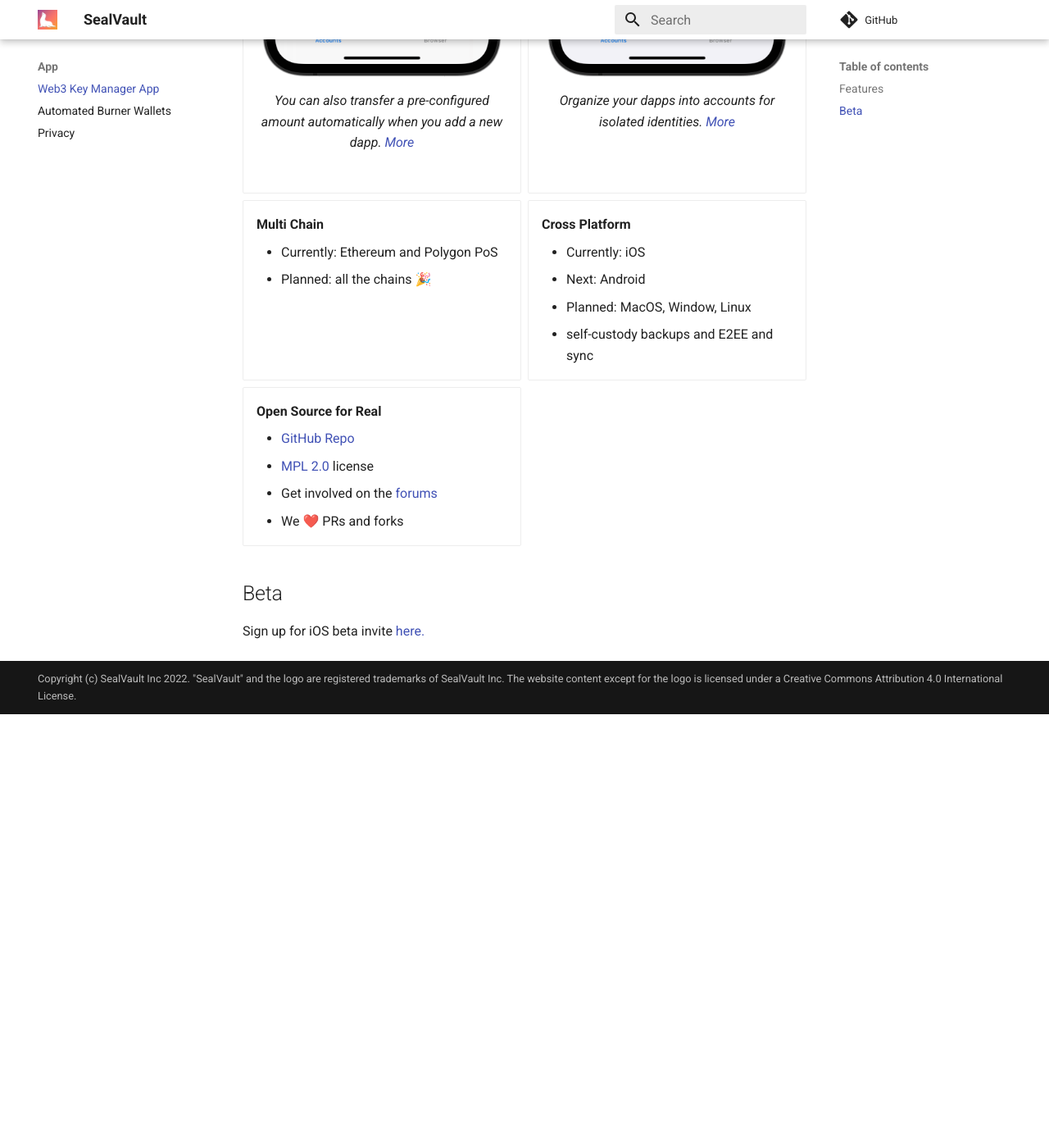
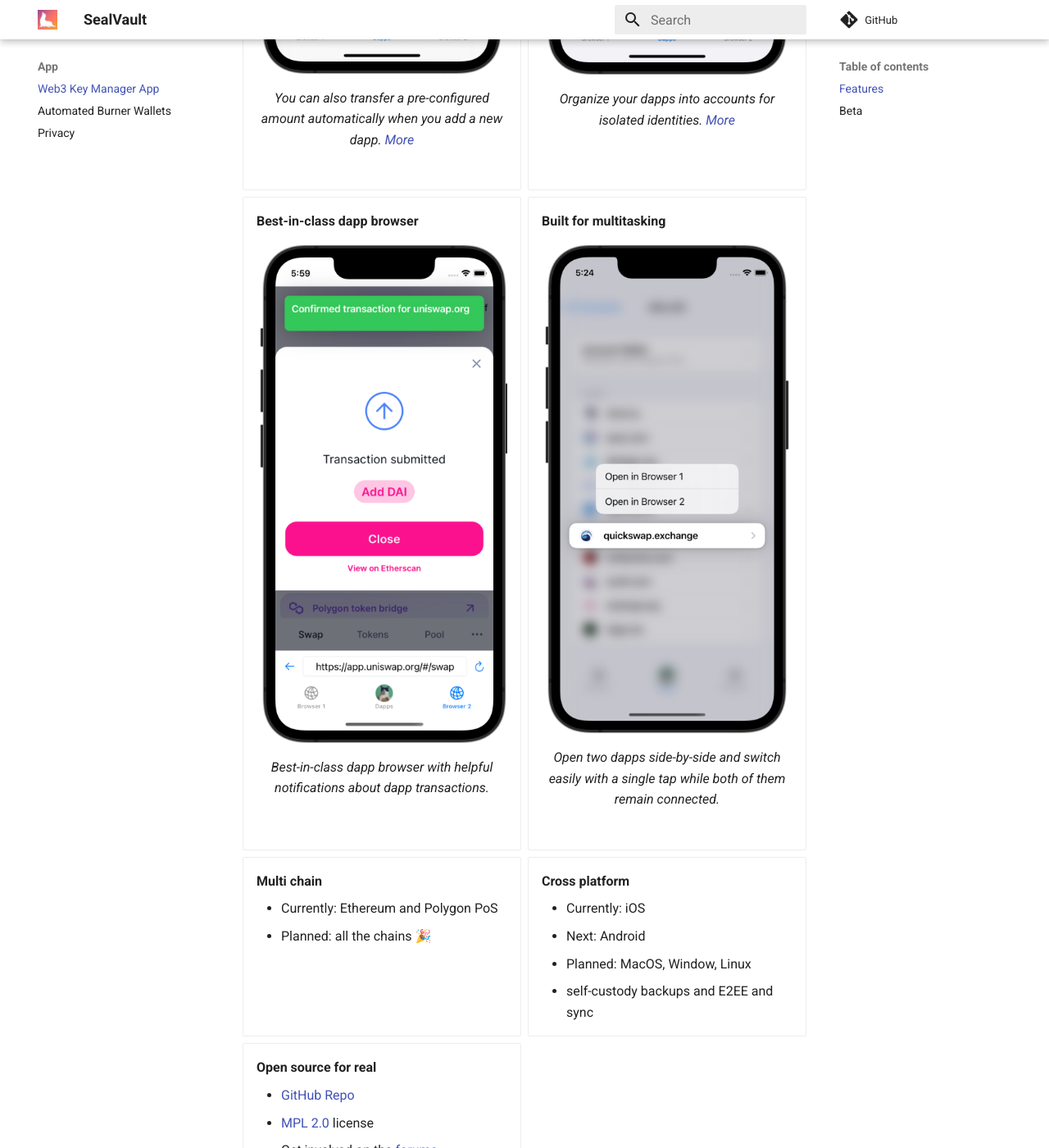
Before and after one commit to sealvault/sealvault, an MkDocs documentation site: the page built from website/src/index.md, in a window 1280 px wide and 1400 px high, scrolled down 2028 px. Shown: the whole window at 82% size. Built offline with MkDocs 1.6.1 and Material for MkDocs 9.7.7, drawn with Linux system fonts in a browser that asks for light colours; comment, search, counter and statistics services are not loaded; before the commit the page ends 2899 px from its top, so only the background shows below that.

Commit message:
Improve website

```diff
--- a/website/mkdocs.yml
+++ b/website/mkdocs.yml
@@ -51,7 +51,7 @@ extra_javascript:
 nav:
   - App:
     - index.md
-    - Automated Burner Wallets: burners.md
+    - Automated Burner Wallets: one-dapp-per-key.md
     - Privacy: privacy.md
   - Discover: discover/index.md
   - Blog: blog/index.md
--- a/website/src/index.md
+++ b/website/src/index.md
@@ -23,7 +23,7 @@ title: Web3 Key Manager App
     <figcaption>
     Each dapp gets a separate key.
     This protects you from phishing and mitigates compromised dapps.
-    [More](./burners.md)
+    [More](./one-dapp-per-key.md)
     </figcaption>
     </figure>
 
@@ -32,7 +32,7 @@ title: Web3 Key Manager App
     ![iOS app add dapp view](./assets/images/screenshots/add-dapp.png){ loading=lazy }
     <figcaption>
     You decide which dapp to add, after that transactions are approved
-    automatically. [More](./burners.md)
+    automatically. [More](./one-dapp-per-key.md)
     </figcaption>
     </figure>
 
@@ -41,7 +41,7 @@ title: Web3 Key Manager App
     ![iOS app token transfer view](./assets/images/screenshots/transfer-view.png){ loading=lazy }
     <figcaption>
     You can also transfer a pre-configured amount automatically when you add a new
-    dapp. [More](./burners.md)
+    dapp. [More](./one-dapp-per-key.md)
     </figcaption>
     </figure>
 
@@ -53,17 +53,31 @@ title: Web3 Key Manager App
     [More](./privacy.md)</figcaption>
     </figure>
 
--   __Multi Chain__
+-   __Best-in-class dapp browser__
+    <figure markdown>
+    ![iOS app dapp browser notifications](./assets/images/screenshots/notifications.png){ loading=lazy }
+    <figcaption>
+    Best-in-class dapp browser with helpful notifications about dapp transactions.
+    </figure>
+
+-   __Built for multitasking__
+    <figure markdown>
+    ![iOS app open dapp in browser menu](./assets/images/screenshots/dual-browsers.png){ loading=lazy }
+    <figcaption>
+    Open two dapps side-by-side and switch easily with a single tap while both of them remain connected.
+    </figure>
+
+-   __Multi chain__
     - Currently: Ethereum and Polygon PoS
     - Planned: all the chains &#127881;
 
--   __Cross Platform__
+-   __Cross platform__
     - Currently: iOS
     - Next: Android
     - Planned: MacOS, Window, Linux
     - self-custody backups and E2EE and sync
 
--   __Open Source for Real__
+-   __Open source for real__
     - [GitHub Repo](https://github.com/sealvault/sealvault)
     - [MPL 2.0](https://tldrlegal.com/license/mozilla-public-license-2.0-%28mpl-2%29) license
     - Get involved on the [forums](https://forum.sealvault.org)
```
Also changed, not shown: website/src/blog/posts/web3.md (+1 -1 lines), website/src/one-dapp-per-key.md (renamed from website/src/burners.md, +2 -4 lines), README.md, website/netlify.toml, website/src/assets/images/screenshots/account-list.png, website/src/assets/images/screenshots/account-view.png, website/src/assets/images/screenshots/add-dapp.png, website/src/assets/images/screenshots/dapp-view.png, website/src/assets/images/screenshots/dual-browsers.png (added), website/src/assets/images/screenshots/notifications.png (added), website/src/assets/images/screenshots/transfer-view.png, website/src/assets/images/screenshots/wallet-view.png.
